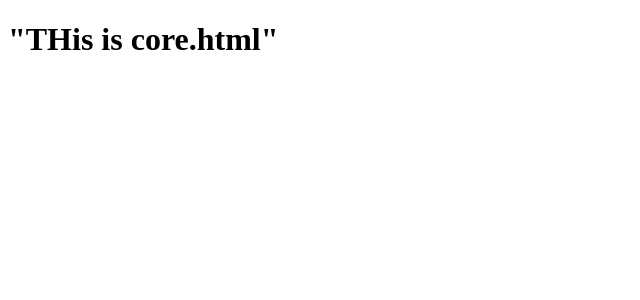
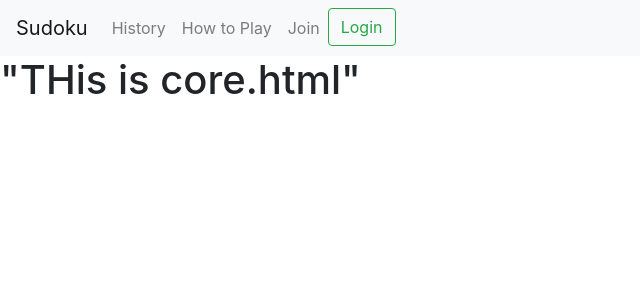
Before and after one commit to agdebebe/CINS-465_Project-1, a Django app: page / in a window 1280 px wide. Shown: the top 300 px of the page, without its empty margins (0-640 px from the left). Run offline with Django 3.2, Linux system fonts and the light colour scheme; some libraries are stand-ins or nearby versions.

Commit message:
checkpoint -3 commit

```diff
--- a/project1/project1/settings.py
+++ b/project1/project1/settings.py
@@ -14,6 +14,7 @@ import os
 
 # Build paths inside the project like this: os.path.join(BASE_DIR, ...)
 BASE_DIR = os.path.dirname(os.path.dirname(os.path.abspath(__file__)))
+STATIC_DIR = os.path.join(BASE_DIR, "static")
 TEMPLATES_DIR = os.path.join(BASE_DIR, "templates")
 
 
@@ -120,5 +121,5 @@ USE_TZ = True
 
 # Static files (CSS, JavaScript, Images)
 # https://docs.djangoproject.com/en/3.0/howto/static-files/
-
+STATICFILES_DIRS = [ STATIC_DIR ]
 STATIC_URL = '/static/'
--- a/project1/templates/budget/budget.html
+++ b/project1/templates/budget/budget.html
@@ -4,4 +4,5 @@
   <meta charset="utf-8">
   <title></title>
   <h1> "THis is Budget.html" </h1>
+  {% include "shared_links.html" %}
 </head>
--- a/project1/templates/core/core.html
+++ b/project1/templates/core/core.html
@@ -3,5 +3,6 @@
 <head>
   <meta charset="utf-8">
   <title></title>
-  <h1> "THis is core.html" </h1>
+  {% include "shared_links.html" %}
+    <h1> "THis is core.html" </h1>
 </head>
--- /dev/null
+++ b/project1/templates/navbar.html
@@ -0,0 +1,31 @@
+<nav class="navbar navbar-expand-lg navbar-light bg-light">
+  <a class="navbar-brand" href="/">Sudoku</a>
+  <button class="navbar-toggler" type="button" data-toggle="collapse" data-target="#navbarSupportedContent" aria-controls="navbarSupportedContent" aria-expanded="false" aria-label="Toggle navigation">
+    <span class="navbar-toggler-icon"></span>
+  </button>
+
+  <div class="collapse navbar-collapse" id="navbarSupportedContent">
+    <ul class="navbar-nav mr-auto">
+      <li class="nav-item">
+        <a class="nav-link" href="/history/">History</a>
+      </li>
+      <li class="nav-item">
+        <a class="nav-link" href="/rules/">How to Play</a>
+      </li>
+      <li class="nav-item">
+        <a class="nav-link" href="/join/">Join</a>
+      </li>
+      {% if user.is_authenticated %}
+        <li>
+            <a class="nav-link" href="/logout/">Logout</a>
+        </li>
+        {% else %}
+        <ul class="nav justify-content-end">
+        <li>
+            <a class="btn btn-outline-success my-2 my-sm-0" href="/login/">Login</a>
+        </li>
+        </ul>
+        {% endif %}
+    </ul>
+  </div>
+</nav>
--- /dev/null
+++ b/project1/templates/shared_links.html
@@ -0,0 +1,9 @@
+
+<!--bootstrap includes-->
+<link rel="stylesheet" href="https://stackpath.bootstrapcdn.com/bootstrap/4.4.1/css/bootstrap.min.css" integrity="sha384-Vkoo8x4CGsO3+Hhxv8T/Q5PaXtkKtu6ug5TOeNV6gBiFeWPGFN9MuhOf23Q9Ifjh" crossorigin="anonymous">
+<script src="https://code.jquery.com/jquery-3.4.1.slim.min.js" integrity="sha384-J6qa4849blE2+poT4WnyKhv5vZF5SrPo0iEjwBvKU7imGFAV0wwj1yYfoRSJoZ+n" crossorigin="anonymous"></script>
+<script src="https://cdn.jsdelivr.net/npm/popper.js@1.16.0/dist/umd/popper.min.js" integrity="sha384-Q6E9RHvbIyZFJoft+2mJbHaEWldlvI9IOYy5n3zV9zzTtmI3UksdQRVvoxMfooAo" crossorigin="anonymous"></script>
+<script src="https://stackpath.bootstrapcdn.com/bootstrap/4.4.1/js/bootstrap.min.js" integrity="sha384-wfSDF2E50Y2D1uUdj0O3uMBJnjuUD4Ih7YwaYd1iqfktj0Uod8GCExl3Og8ifwB6" crossorigin="anonymous"></script>
+
+
+{% include "navbar.html" %}
--- a/project1/templates/tasks/tasks.html
+++ b/project1/templates/tasks/tasks.html
@@ -4,4 +4,5 @@
   <meta charset="utf-8">
   <title></title>
   <h1> "This is tasks.html" </h1>
+  {% include "shared_links.html" %}
 </head>
```
